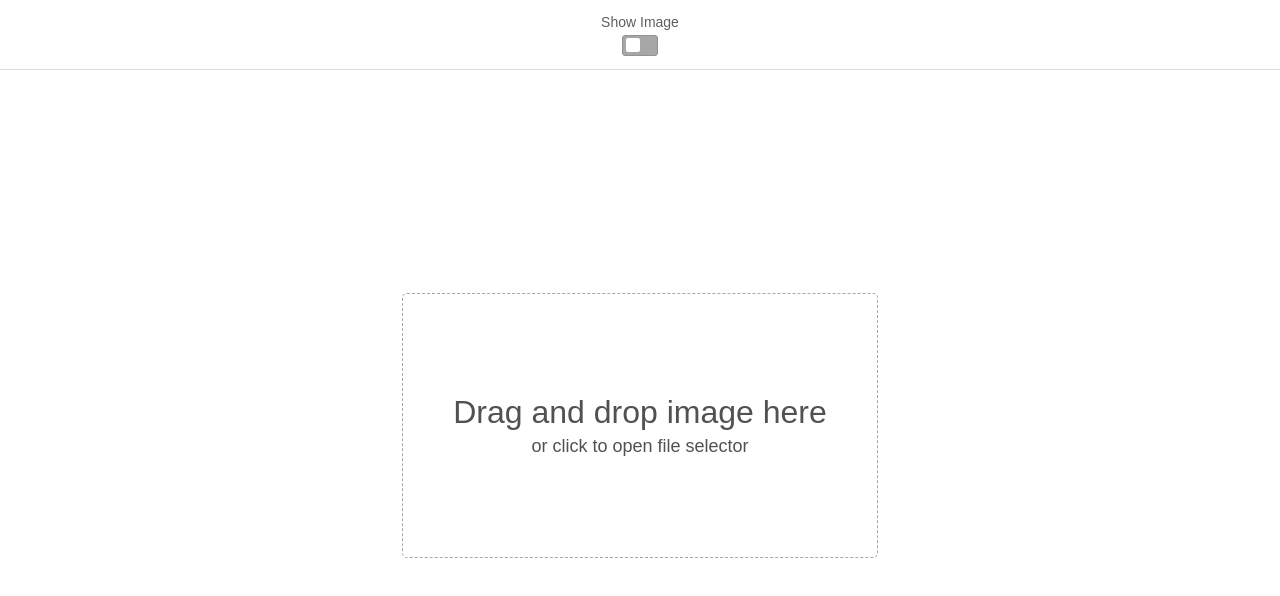
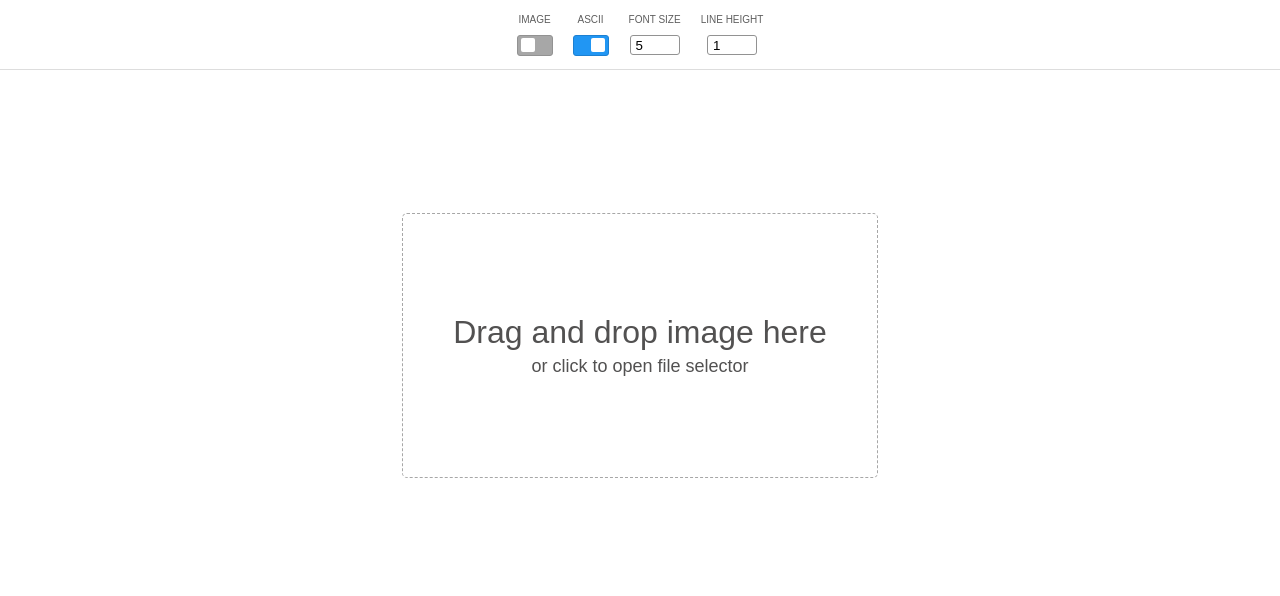
Before and after one commit to nadlambino/vue-image-to-ascii, a Vue app: page / in a window 1280 px wide. Shown: the top 596 px of the page. Built offline with nearby package versions, Linux system fonts and the light colour scheme.

Commit message:
add configurable settings

```diff
--- a/src/components/AppHeader.vue
+++ b/src/components/AppHeader.vue
@@ -1,15 +1,53 @@
 <script lang="ts" setup>
+    import { useSettingStore } from '@/stores/settings';
+    import { ref, watch } from 'vue';
 
+    const settingStore = useSettingStore();
+    const showImageToggle = ref(settingStore.imageVisibility);
+    const showAsciiToggle = ref(settingStore.asciiVisibility);
+    const fontSize = ref(settingStore.fontSize);
+    const lineHeight = ref(settingStore.lineHeight);
+
+    watch(showImageToggle, () => {
+        settingStore.setImageVisibility(showImageToggle.value)
+    });
+
+    watch(showAsciiToggle, () => {
+        settingStore.setAsciiVisibility(showAsciiToggle.value);
+    });
+
+    watch(fontSize, () => {
+        settingStore.setFontSize(fontSize.value);
+    });
+
+    watch(lineHeight, () => {
+        settingStore.setLineHeight(lineHeight.value);
+    });
 </script>
 
 <template>
     <header>
         <div class="menu-item">
-            <label>Show Image</label>
+            <small>Image</small>
             <label class="switch">
-                <input type="checkbox" id="show-image-toggle">
+                <input type="checkbox" class="toggle" v-model="showImageToggle">
                 <span class="slider"></span>
             </label>
+        </div>
+        <div class="menu-item">
+            <small>Ascii</small>
+            <label class="switch">
+                <input type="checkbox" class="toggle" v-model="showAsciiToggle">
+                <span class="slider"></span>
+            </label>
+        </div>
+        <div class="menu-item">
+            <small>Font Size</small>
+            <input type="number" class="input" v-model="fontSize" />
+        </div>
+        <div class="menu-item">
+            <small>Line Height</small>
+            <input type="number" class="input" v-model="lineHeight" />
         </div>
     </header>
 </template>
@@ -17,21 +55,38 @@
 <style scoped>
 header {
     display: flex;
-    gap: 10px;
+    gap: 20px;
     justify-content: center;
     align-items: center;
     height: 70px;
     padding: 10px;
     border-bottom: 1px solid #dddddd;
     margin-bottom: 10px;
+    width: 100%;
+    z-index: 100;
+    position: fixed;
+    background-color: #fff;
 }
 .menu-item {
     display: flex;
     flex-direction: column;
     justify-content: center;
     align-items: center;
-    gap: 5px;
+    gap: 10px;
     color: #5e5e5e;
+    position: relative;
+}
+small {
+    text-transform: uppercase;
+    font-size: 10px;
+}
+.input {
+    height: 20px;
+    border: 1px solid #929292;
+    border-radius: 3px;
+    width: 50px;
+    padding: 5px;
+    outline: none;
 }
 .switch {
     position: relative;
@@ -69,14 +124,14 @@ header {
     -webkit-transition: .4s;
     transition: .4s;
 }
-input#show-image-toggle:checked + .slider {
+input.toggle:checked + .slider {
     background-color: #2196F3;
     border: 1px solid #1d80d1;
 }
-input#show-image-toggle:focus + .slider {
+input.toggle:focus + .slider {
     box-shadow: 0 0 1px #2196F3;
 }
-input#show-image-toggle:checked + .slider:before {
+input.toggle:checked + .slider:before {
     -webkit-transform: translateX(14px);
     -ms-transform: translateX(14px);
     transform: translateX(14px);
--- a/src/components/ImagePreview.vue
+++ b/src/components/ImagePreview.vue
@@ -1,5 +1,5 @@
 <script setup>
-    import { ref, watch, onMounted } from 'vue';
+    import { ref, watch, onMounted, nextTick } from 'vue';
     import { useFileStore } from './../stores/file';
     import { useSettingStore } from './../stores/settings';
 
@@ -10,12 +10,20 @@
     const preview = ref(null);
     const grayRamp = '$@B%8&WM#*oahkbdpqwmZO0QLCJUYXzcvunxrjft/|()1{}[]?-_+~<>i!lI;:,"^`\'. ';
     const rampLength = grayRamp.length;
+    const canvasStyle = ref({});
 
     onMounted(() => {
         context.value = canvas.value.getContext("2d");
     });
 
     watch(fileStore, () => readSelectedFile());
+
+    watch(settingStore, () => {
+        canvasStyle.value = {
+            width: `${preview.value.offsetWidth}px`,
+            height: `${preview.value.offsetHeight}px`,
+        }
+    })
 
     const readSelectedFile = () => {
         const file = fileStore.file;
@@ -120,8 +128,8 @@
 
 <template>
     <div class="preview-container">
-        <pre ref="preview"></pre>
-        <canvas ref="canvas"></canvas>
+        <pre ref="preview" v-show="settingStore.asciiVisibility" :style="settingStore.getStyles"></pre>
+        <canvas ref="canvas" v-show="settingStore.imageVisibility" :style="canvasStyle"></canvas>
     </div>
 </template>
 
@@ -135,7 +143,6 @@ pre {
 canvas {
     position: absolute;
     z-index: 1;
-    display: none;
 }
 
 .preview-container {
--- a/src/stores/settings.ts
+++ b/src/stores/settings.ts
@@ -1,14 +1,55 @@
-import { ref } from 'vue'
+import { ref, computed } from 'vue'
 import { defineStore } from 'pinia'
 
 export const useSettingStore = defineStore('settings', () => {
     const maxWidth = ref(100);
     const maxHeight = ref(100);
     const dropzoneVisibility = ref(true);
+    const imageVisibility = ref(false);
+    const asciiVisibility = ref(true);
+    const fontSize = ref(5.0);
+    const lineHeight = ref(1.0);
 
     const toggleDropzoneVisibility = () => {
         dropzoneVisibility.value = !dropzoneVisibility.value;
     }
 
-    return { maxWidth, maxHeight, dropzoneVisibility, toggleDropzoneVisibility }
+    const setImageVisibility = (value: boolean) => {
+        imageVisibility.value = value;
+    }
+
+    const setAsciiVisibility = (value: boolean) => {
+        asciiVisibility.value = value;
+    }
+
+    const setFontSize = (value: number) => {
+        fontSize.value = value;
+    }
+
+    const setLineHeight = (value: number) => {
+        lineHeight.value = value;
+    }
+
+    const getStyles = computed(() => {
+        return {
+            'font-size'     : `${fontSize.value}px`,
+            'line-height'   : `${lineHeight.value}`
+        }
+    });
+
+    return {
+        maxWidth,
+        maxHeight,
+        imageVisibility,
+        asciiVisibility,
+        dropzoneVisibility,
+        fontSize,
+        lineHeight,
+        toggleDropzoneVisibility,
+        setImageVisibility,
+        setAsciiVisibility,
+        setFontSize,
+        setLineHeight,
+        getStyles
+    }
 })
```
